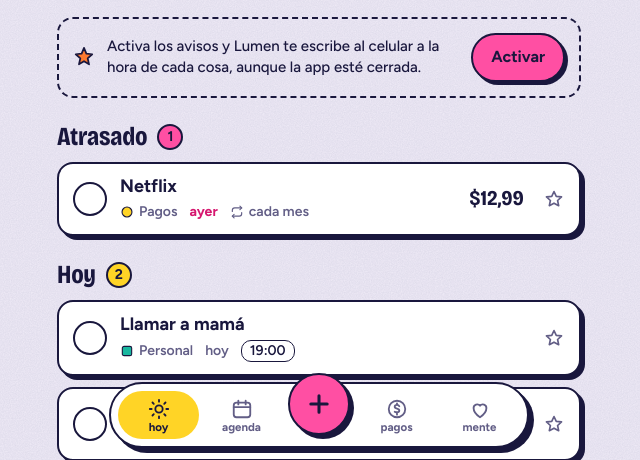
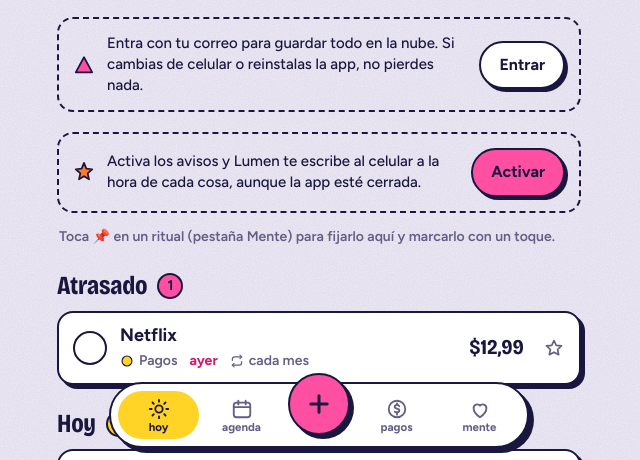
Before and after one commit to angelor256/Lumen, a plain HTML site: page index.html in a window 1280 px wide. Shown: the part 338-798 px from the top of the page, without its empty margins (321-961 px from the left). Drawn offline with nearby package versions, Linux system fonts and the light colour scheme.

Commit message:
Rituales fijados en Hoy, actualización automática y nube lista al reinstalar
- Fija rituales con 📌 en Mente y márcalos con un toque desde Hoy
- Aviso en Hoy cuando no hay sesión o la nube falla al guardar
- URL y anon key del proyecto por defecto: al reinstalar solo falta correo y contraseña
- Al entrar en un aparato nuevo se quitan los ejemplos si la nube ya tiene datos
- La app busca versión nueva al abrir y al volver, y se recarga sola; botón manual en Ajustes
- El service worker pide los archivos sin caché HTTP; caché v6

Co-Authored-By: Claude Sonnet 5.5 <noreply@anthropic.com>
Claude-Session: https://claude.ai/code/session_013kTYSjtKmsc8ct3VSLfVyk

```diff
--- a/app.js
+++ b/app.js
@@ -178,6 +178,11 @@ function seed() {
 let S = (() => { try { const s = JSON.parse(localStorage.getItem(KEY)); if (s && s.items) return s; } catch (e) {} return seed(); })();
 const COLS = ['items', 'habits', 'notes', 'moves', 'goals', 'people', 'checks', 'focus', 'lists'];
 S.cfg = S.cfg || {}; COLS.forEach(k => { S[k] = S[k] || []; });
+// Nube por defecto: la URL y la anon key son públicas por diseño (la seguridad la da RLS). Así, al reinstalar solo falta tu correo y contraseña.
+const APP_VER = 'v6';
+const CLOUD = { url: 'https://uramhnknnwrdnvzugbyy.supabase.co', key: 'eyJhbGciOiJIUzI1NiIsInR5cCI6IkpXVCJ9.eyJpc3MiOiJzdXBhYmFzZSIsInJlZiI6InVyYW1obmtubndyZG52enVnYnl5Iiwicm9sZSI6ImFub24iLCJpYXQiOjE3OTUxMTI2NjIsImV4cCI6MjExMDY4ODY2Mn0.mWFX49XtUCCvBK_pRi1a8Huy9nXyAtrhPVVgpmJOCsY' };
+if (!S.cfg.url) S.cfg.url = CLOUD.url;
+if (!S.cfg.key) S.cfg.key = CLOUD.key;
 const colsData = () => Object.fromEntries(COLS.map(k => [k, S[k]]));
 const persist = () => { try { localStorage.setItem(KEY, JSON.stringify(S)); } catch (e) {} };
 let pushTimer;
@@ -466,6 +471,7 @@ function settingsSheet() {
     <h4 class="sh-h">Avisos y datos</h4>
     <p class="hint">${pushErr ? 'Problema con los avisos: ' + esc(pushErr) : c.push ? 'Avisos activos en este celular. Llegan aunque la app esté cerrada.' : 'Activa los avisos para que Lumen te escriba a la hora exacta.'}</p>
     <div class="acts wrap"><button class="btn pri" data-act="notif">${c.push ? 'Reactivar avisos' : 'Activar avisos'}</button>${c.push ? '<button class="btn" data-act="ptest">Probar aviso</button><button class="btn" data-act="poff">Apagar</button>' : ''}<button class="btn" data-act="ics">Exportar al calendario</button><button class="btn" data-act="exp">Respaldo</button><button class="btn" data-act="imp">Importar</button><button class="btn" data-act="demo">Borrar ejemplos</button></div>
+    <p class="hint" style="margin-top:14px">Lumen ${APP_VER} · <button class="btn" data-act="upd" style="padding:6px 12px">Buscar actualización</button></p>
     <input type="file" id="impFile" accept="application/json" hidden>
     <div class="acts"><button class="btn pri" data-act="ssave">Listo</button></div>`,
     () => {
@@ -525,6 +531,8 @@ async function sync(manual) {
     let remote = {};
     if (rows && rows[0] && rows[0].data) {
       remote = rows[0].data;
+      // Si la nube ya tiene tus cosas, los ejemplos de esta instalación nueva sobran
+      if (COLS.some(k => (remote[k] || []).some(x => !x.demo && !x.deleted))) COLS.forEach(k => { const rid = new Set((remote[k] || []).map(x => x.id)); S[k] = S[k].filter(x => !x.demo || rid.has(x.id)); });
       COLS.forEach(k => { S[k] = mergeCol(S[k], remote[k] || []); });
     }
     COLS.forEach(k => { S[k] = purge(S[k]); });
@@ -844,6 +852,19 @@ function reviewSheet() {
 }
 
 /* ---------- vistas (Hoy, Dinero, Mente) ---------- */
+function cloudBanner() {
+  if (S.sess && !lastErr) return '';
+  const off = /fetch|network|internet/i.test(lastErr);
+  const msg = !S.sess ? 'Entra con tu correo para guardar todo en la nube. Si cambias de celular o reinstalas la app, no pierdes nada.' : off ? 'Sin internet: lo nuevo se guardará en la nube al volver la conexión.' : 'No se está guardando en la nube: ' + lastErr;
+  return `<div class="idea">${shape('citas', 22)}<p>${esc(msg)}</p>${off ? '' : `<button class="btn" data-act="settings">${S.sess ? 'Ver' : 'Entrar'}</button>`}</div>`;
+}
+function pinnedHabits() {
+  const t = ymd(new Date()), H = live(S.habits), P = H.filter(h => h.pin);
+  if (!H.length) return '';
+  if (!P.length) return '<p class="hint" style="margin:14px 2px 0">Toca 📌 en un ritual (pestaña Mente) para fijarlo aquí y marcarlo con un toque.</p>';
+  const dn = P.filter(h => h.log[t]).length;
+  return sec('Rituales', `${dn}/${P.length}`) + `<div class="hrow">${P.map(h => { const st = streak(h); return `<button class="hchip ${h.log[t] ? 'on' : ''}" data-act="hday" data-id="${h.id}" data-d="${t}" aria-pressed="${!!h.log[t]}"><span>${esc(h.emoji)}</span>${esc(h.name)}${st > 1 ? ` <small>🔥${st}</small>` : ''}</button>`; }).join('')}</div>`;
+}
 function vHoy() {
   const d = new Date(), t = ymd(d);
   const { today, over, done, total } = todaySet();
@@ -863,7 +884,8 @@ function vHoy() {
     <p class="dateline">${DAYS_FULL[d.getDay()]} de ${MONTHS[d.getMonth()]}</p>
     <p class="say">${greet()}${S.cfg.name ? ', ' + esc(S.cfg.name) : ''}. ${say}</p>
   </section>
-  ${pushBanner()}
+  ${cloudBanner()}${pushBanner()}
+  ${pinnedHabits()}
   ${fav.length ? sec('Lo importante', fav.length) + fav.map(row).join('') : ''}
   ${overList.length ? sec('Atrasado', overList.length, 'late') + overList.map(row).join('') : ''}
   ${sec('Hoy', todayList.length)}
@@ -923,7 +945,7 @@ function vMente() {
   ${listsHtml()}
   <div id="s-rit" class="anchor"></div>
   ${sec('Rituales', H.length)}
-  ${H.map(h => { const s = streak(h); return `<div class="hab"><div class="he">${esc(h.emoji)}</div><div class="hb"><b>${esc(h.name)}${h.rtime ? ` <small class="rml">🔔 ${esc(h.rtime)}</small>` : ''}</b><div class="hd">${days.map(d => `<button class="hdot ${h.log[d] ? 'on' : ''} ${d === t ? 'now' : ''}" data-act="hday" data-id="${h.id}" data-d="${d}" aria-label="${rel(d)}" aria-pressed="${!!h.log[d]}">${DAYS_S[fromYmd(d).getDay()][0]}</button>`).join('')}</div></div><div class="stk">${s > 0 ? `${s}<small>${s === 1 ? 'día' : 'días'}</small>` : ''}</div>${bell('habits', h)}<button class="x" data-act="hdel" data-id="${h.id}" aria-label="Borrar ritual">${I.x}</button></div>`; }).join('')}
+  ${H.map(h => { const s = streak(h); return `<div class="hab"><div class="he">${esc(h.emoji)}</div><div class="hb"><b>${esc(h.name)}${h.rtime ? ` <small class="rml">🔔 ${esc(h.rtime)}</small>` : ''}</b><div class="hd">${days.map(d => `<button class="hdot ${h.log[d] ? 'on' : ''} ${d === t ? 'now' : ''}" data-act="hday" data-id="${h.id}" data-d="${d}" aria-label="${rel(d)}" aria-pressed="${!!h.log[d]}">${DAYS_S[fromYmd(d).getDay()][0]}</button>`).join('')}</div></div><div class="stk">${s > 0 ? `${s}<small>${s === 1 ? 'día' : 'días'}</small>` : ''}</div><button class="x ${h.pin ? 'bon' : ''}" data-act="hpin" data-id="${h.id}" aria-label="${h.pin ? 'Quitar de Hoy' : 'Fijar en Hoy'}" aria-pressed="${!!h.pin}" style="font-size:17px;line-height:1">📌</button>${bell('habits', h)}<button class="x" data-act="hdel" data-id="${h.id}" aria-label="Borrar ritual">${I.x}</button></div>`; }).join('')}
   <form class="addh" data-form="habit"><input class="in" name="emoji" maxlength="2" value="✨" aria-label="Emoji" style="width:62px;text-align:center"><input class="in" name="name" placeholder="Nuevo ritual, por ejemplo: estirarme" required><button class="btn">Añadir</button></form>
   <div id="s-met" class="anchor"></div>
   ${sec('Metas', G.length)}
@@ -1028,6 +1050,8 @@ const shapeOf = i => shape(i.cat, 20);
 
 /* ============================ EVENTOS ============================ */
 const A = {
+  hpin: el => { const h = S.habits.find(x => x.id === el.dataset.id); if (h) { h.pin = !h.pin; touch(h); save(); render(); toast(h.pin ? 'Fijado en Hoy' : 'Quitado de Hoy'); } },
+  upd: async () => { toast('Buscando la versión más nueva…'); try { const reg = await navigator.serviceWorker.getRegistration(); if (reg) await reg.update(); const ks = await caches.keys(); await Promise.all(ks.map(k => caches.delete(k))); } catch (e) {} location.reload(); },
   remind: el => remindSheet(el.dataset.col, el.dataset.id),
   'rm-quick': el => {
     const o = S[RM.col].find(x => x.id === RM.id); if (!o) return;
@@ -1324,13 +1348,19 @@ function pushBanner() {
 }
 
 /* ============================ ARRANQUE ============================ */
+let swReg = null;
 if (typeof document !== 'undefined' && $('#view')) {
   render();
-  if ('serviceWorker' in navigator && location.protocol.startsWith('http')) navigator.serviceWorker.register('sw.js').catch(() => {});
+  if ('serviceWorker' in navigator && location.protocol.startsWith('http')) {
+    // Se actualiza sola: busca versión nueva al abrir y al volver a la app, y recarga cuando llega
+    const had = !!navigator.serviceWorker.controller; let rl = false;
+    navigator.serviceWorker.addEventListener('controllerchange', () => { if (!had || rl) return; rl = true; const go = () => $('#sheet').classList.contains('open') ? setTimeout(go, 4000) : location.reload(); go(); });
+    navigator.serviceWorker.register('sw.js', { updateViaCache: 'none' }).then(reg => { swReg = reg; reg.update().catch(() => {}); }).catch(() => {});
+  }
   sync(); notifyDue(); focusTick(); if (S.cfg.push) enablePush(true);
   setInterval(focusTick, 1000);
   setInterval(() => { if (!document.hidden) sync(); }, 90000);
-  document.addEventListener('visibilitychange', () => { if (!document.hidden) { render(); sync(); notifyDue(); focusTick(); } });
+  document.addEventListener('visibilitychange', () => { if (!document.hidden) { if (swReg) swReg.update().catch(() => {}); render(); sync(); notifyDue(); focusTick(); } });
 }
 
 /* ---- se siente como app: sin zoom por pellizco ni doble toque ---- */
--- a/index.html
+++ b/index.html
@@ -106,6 +106,8 @@ button{cursor:pointer;border:0;background:none;padding:0}
 .habs::-webkit-scrollbar{display:none}
 .hchip{flex:none;display:flex;align-items:center;gap:8px;padding:8px 14px 8px 9px;border-radius:30px;border:2px solid var(--ink);background:var(--card);font-weight:700;font-size:15px;box-shadow:3px 3px 0 var(--sh);transition:background .2s}
 .hchip span{width:30px;height:30px;border-radius:50%;background:var(--bg);display:grid;place-items:center;font-size:17px;border:1.5px solid var(--ink)}
+.hrow{display:flex;flex-wrap:wrap;gap:10px;margin-bottom:6px}
+.hchip small{font-weight:700;opacity:.8}
 .hchip.on{background:var(--menta);color:var(--dark);box-shadow:none;transform:translate(3px,3px)}
 
 /* ===== Etiquetas sueltas ===== */
--- a/sw.js
+++ b/sw.js
@@ -1,5 +1,5 @@
 /* Lumen · service worker: la app abre aunque no tengas internet */
-const V = 'lumen-v5';
+const V = 'lumen-v6';
 const SHELL = ['./', 'index.html', 'app.js', 'manifest.webmanifest', 'icon-192.png', 'icon-512.png'];
 
 self.addEventListener('install', e => {
@@ -18,7 +18,7 @@ self.addEventListener('fetch', e => {
   }
   if (u.origin !== location.origin) return; // Supabase y demás: directo a la red
   // Archivos propios: primero la red (para que veas actualizaciones), si falla, la copia guardada
-  e.respondWith(fetch(r).then(res => { const cp = res.clone(); caches.open(V).then(c => c.put(r, cp)); return res; }).catch(() => caches.match(r).then(hit => hit || caches.match('index.html'))));
+  e.respondWith(fetch(r, { cache: 'no-store' }).then(res => { const cp = res.clone(); caches.open(V).then(c => c.put(r, cp)); return res; }).catch(() => caches.match(r).then(hit => hit || caches.match('index.html'))));
 });
 // Avisos push desde Supabase (llegan aunque la app esté cerrada)
 self.addEventListener('push', e => {
```
